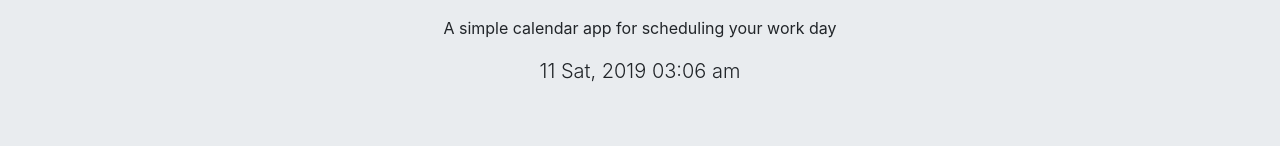
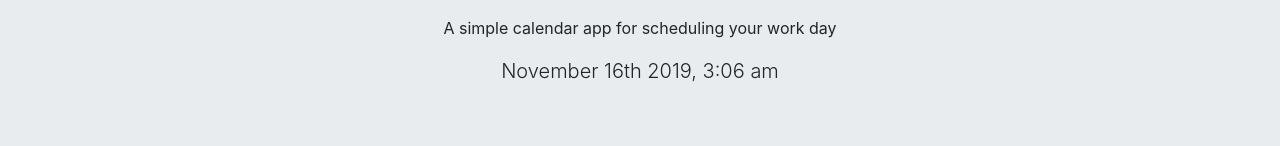
Before and after one commit to michelle-sokolov/unit5assignment, a plain HTML site: page index.html in a window 1280 px wide. Shown: the part 150-296 px from the top of the page. Drawn offline with nearby package versions, Linux system fonts and the light colour scheme.

Commit message:
Update index.html

```diff
--- a/index.html
+++ b/index.html
@@ -151,7 +151,7 @@
 <script src="unit5.js"></script>
 
 <script type="text/javascript">
-$("#currentDay").append(moment().format("MM ddd, YYYY hh:mm a"))
+$("#currentDay").append(moment().format("MMMM Do YYYY, h:mm a"))
 </script>
 <script src="https://cdnjs.cloudflare.com/ajax/libs/moment.js/2.18.1/moment.min.js"></script>
 
```
